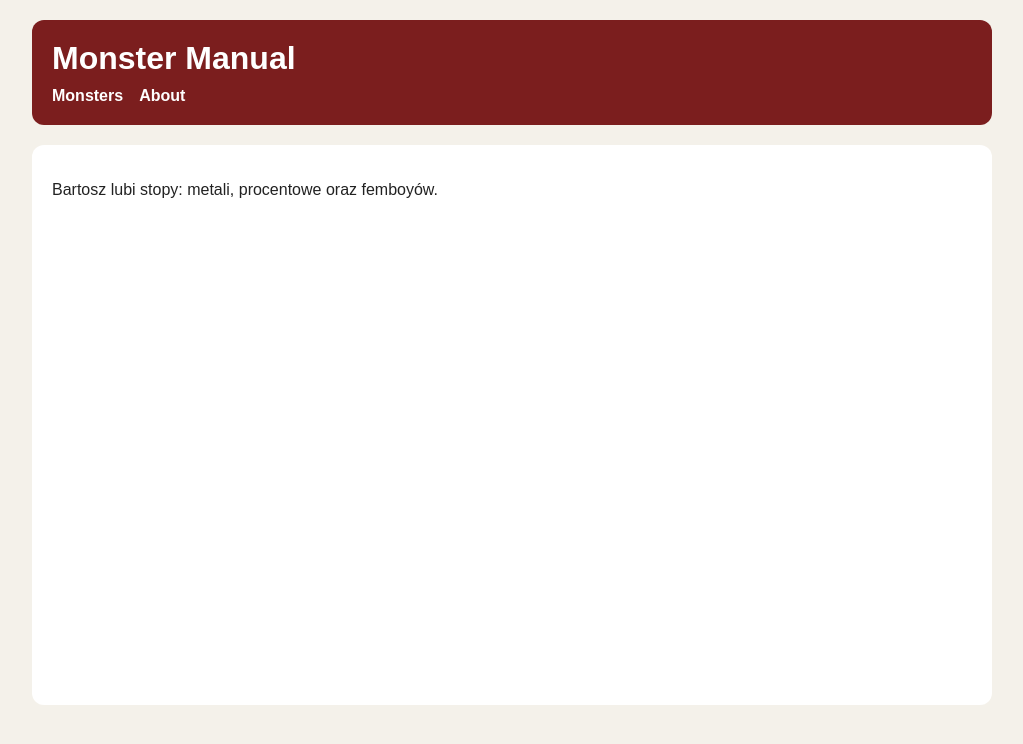
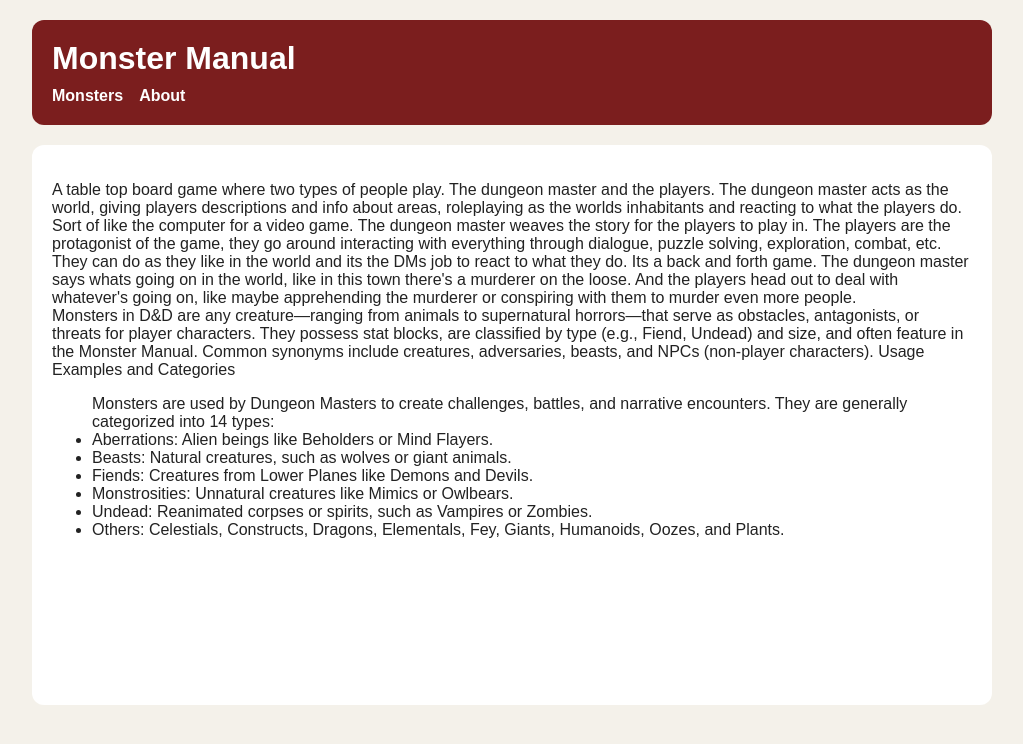
Before and after one commit to MarioIliescu/dnd-monster-dex, a React (Vite) app: page /#/about in a window 1280 px wide. Shown: the top 744 px of the page, without its empty margins (128-1151 px from the left). Built offline with nearby package versions, Linux system fonts and the light colour scheme.

Commit message:
Changing About page to fit better

```diff
--- a/src/Pages/About.jsx
+++ b/src/Pages/About.jsx
@@ -3,6 +3,26 @@
 
     return(
 
-    <p>Bartosz lubi stopy: metali, procentowe oraz femboyów.</p>
-    )
+    <p>A table top board game where two types of people play. The dungeon master and the players.
+
+        The dungeon master acts as the world, giving players descriptions and info about areas, roleplaying as the worlds inhabitants and reacting to what the players do. Sort of like the computer for a video game. The dungeon master weaves the story for the players to play in.
+
+        The players are the protagonist of the game, they go around interacting with everything through dialogue, puzzle solving, exploration, combat, etc. They can do as they like in the world and its the DMs job to react to what they do.
+
+        Its a back and forth game. The dungeon master says whats going on in the world, like in this town there's a murderer on the loose. And the players head out to deal with whatever's going on, like maybe apprehending the murderer or conspiring with them to murder even more people.
+        <br>
+        </br>
+        Monsters in D&D are any creature—ranging from animals to supernatural horrors—that serve as obstacles, antagonists, or threats for player characters. They possess stat blocks, are classified by type (e.g., Fiend, Undead) and size, and often feature in the Monster Manual. Common synonyms include creatures, adversaries, beasts, and NPCs (non-player characters).
+        Usage Examples and Categories
+        <ul>
+        Monsters are used by Dungeon Masters to create challenges, battles, and narrative encounters. They are generally categorized into 14 types:
+            <li>Aberrations: Alien beings like Beholders or Mind Flayers.</li>
+            <li>Beasts: Natural creatures, such as wolves or giant animals.</li>
+            <li>Fiends: Creatures from Lower Planes like Demons and Devils.</li>
+            <li>Monstrosities: Unnatural creatures like Mimics or Owlbears.</li>
+            <li>Undead: Reanimated corpses or spirits, such as Vampires or Zombies.</li>
+            <li>Others: Celestials, Constructs, Dragons, Elementals, Fey, Giants, Humanoids, Oozes, and Plants.</li>
+        </ul>
+    </p>
+ )
 }
```
